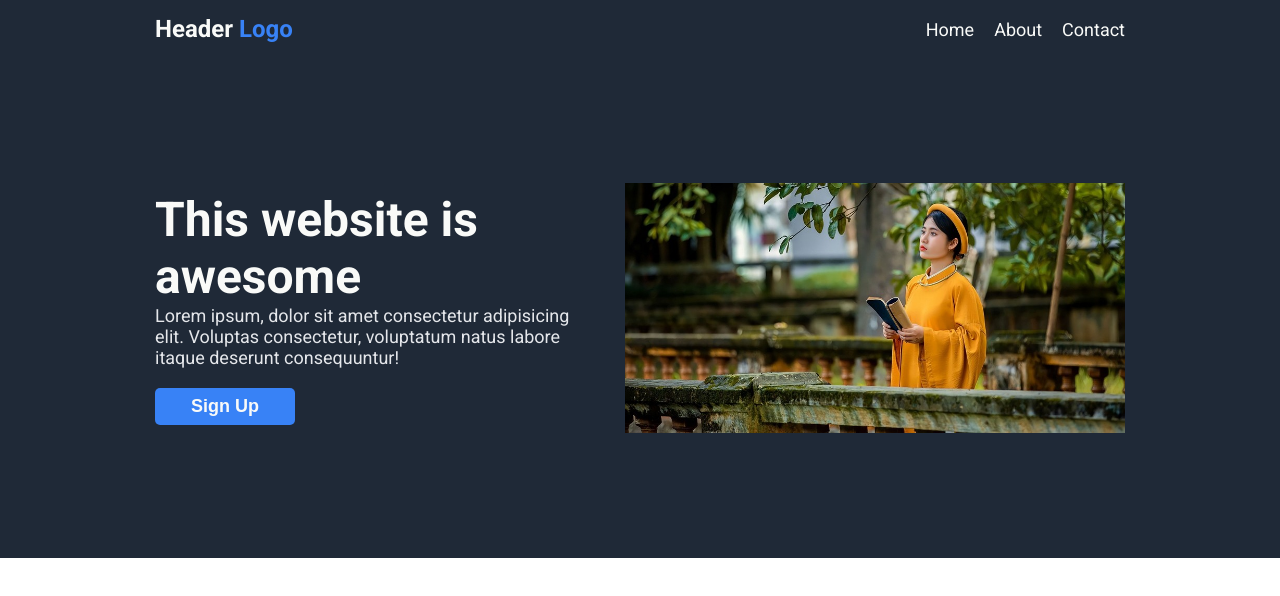
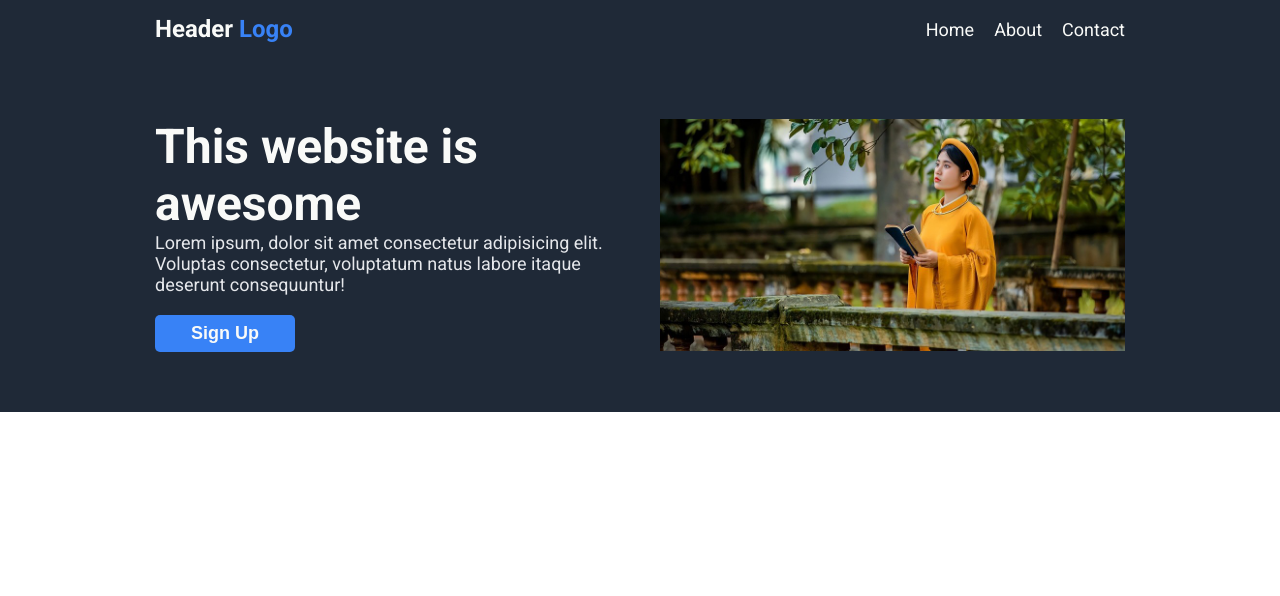
Before and after one commit to edizorici/odin-landing, a plain HTML site: page index.html in a window 1280 px wide. Drawn offline with Linux system fonts and the light colour scheme.

Commit message:
Fix even columns in hero section

```diff
--- a/styles.css
+++ b/styles.css
@@ -60,11 +60,12 @@ button {
 }
 
 .hero .wide-container {
-  min-height: 500px;
-  display: flex;
-  justify-content: space-between;
-  align-items: center;
+  padding-block: 60px;
   gap: 40px;
+}
+
+.hero .wide-container * {
+  flex: 1;
 }
 
 .hero .hero-txt h1 {
@@ -84,7 +85,7 @@ button {
 }
 
 .hero-img {
-  max-width: 500px;
+  min-width: 200px;
 }
 
 .hero-btn {
```
